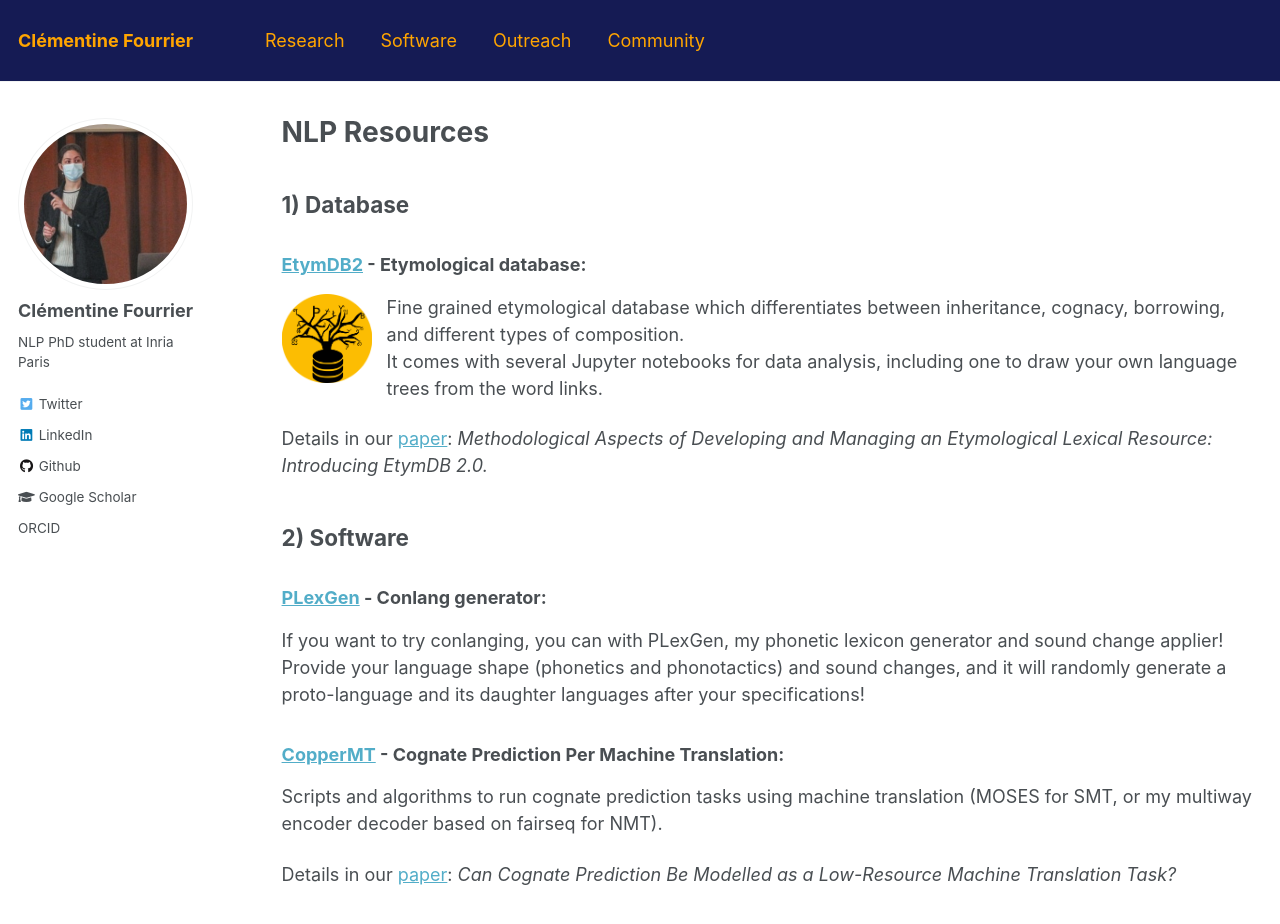
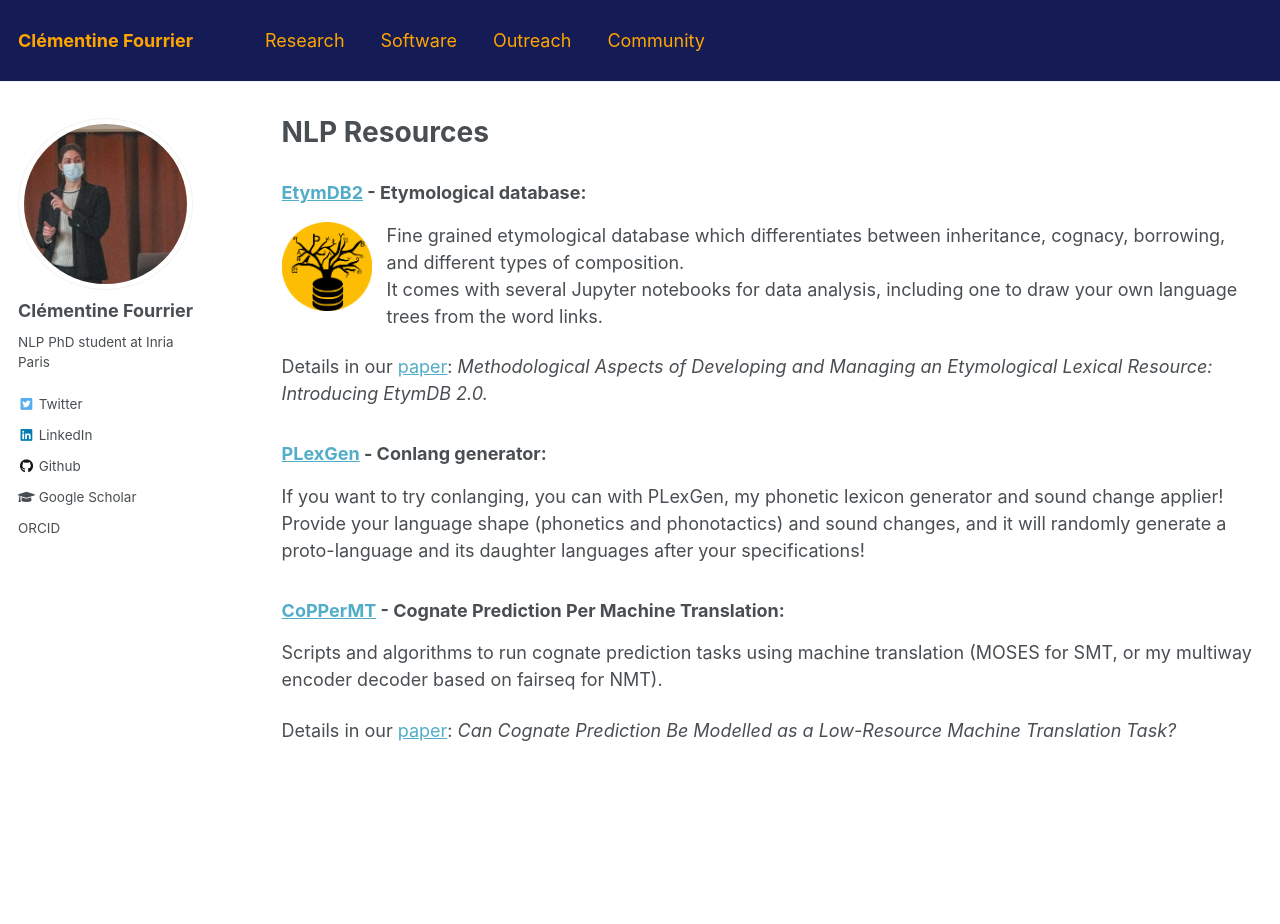
Before and after one commit to clefourrier/clefourrier.github.io, a Jekyll site: the page built from _pages/portfolio.md, in a window 1280 px wide and 1109 px high. Shown: the top 924 px of the window. Built offline with Jekyll 4.4.1, drawn with Linux system fonts in a browser that asks for light colours.

Commit message:
Changed page

```diff
--- a/_pages/portfolio.md
+++ b/_pages/portfolio.md
@@ -5,20 +5,17 @@ permalink: /software/
 author_profile: true
 ---
 
-## 1) Database
 ### [EtymDB2](https://github.com/clefourrier/EtymDB) - Etymological database:
 <img src="/images/logos/etymdb2_logo.png" alt="The logo of EtymDB2: a tree sprouting of a database" width="90px" style="float: left; margin: 0 15px 0 0;"> Fine grained etymological database which differentiates between inheritance, cognacy, borrowing, and different types of composition.
 It comes with several Jupyter notebooks for data analysis, including one to draw your own language trees from the word links.
 
 Details in our [paper](http://www.lrec-conf.org/proceedings/lrec2020/pdf/2020.lrec-1.392.pdf): *Methodological Aspects of Developing and Managing an Etymological Lexical Resource: Introducing EtymDB 2.0.*
 
-
-## 2) Software
 ### [PLexGen](https://github.com/clefourrier/PLexGen) - Conlang generator:
 If you want to try conlanging, you can with PLexGen, my phonetic lexicon generator and sound change applier!
 Provide your language shape (phonetics and phonotactics) and sound changes, and it will randomly generate a proto-language and its daughter languages after your specifications!
 
-### [CopperMT](https://github.com/clefourrier/CopperMT) - Cognate Prediction Per Machine Translation:
+### [CoPPerMT](https://github.com/clefourrier/CopperMT) - Cognate Prediction Per Machine Translation:
 Scripts and algorithms to run cognate prediction tasks using machine translation (MOSES for SMT, or my multiway encoder decoder based on fairseq for NMT).
 
 Details in our [paper](https://aclanthology.org/2021.findings-acl.75.pdf): *Can Cognate Prediction Be Modelled as a Low-Resource Machine Translation Task?*
```
